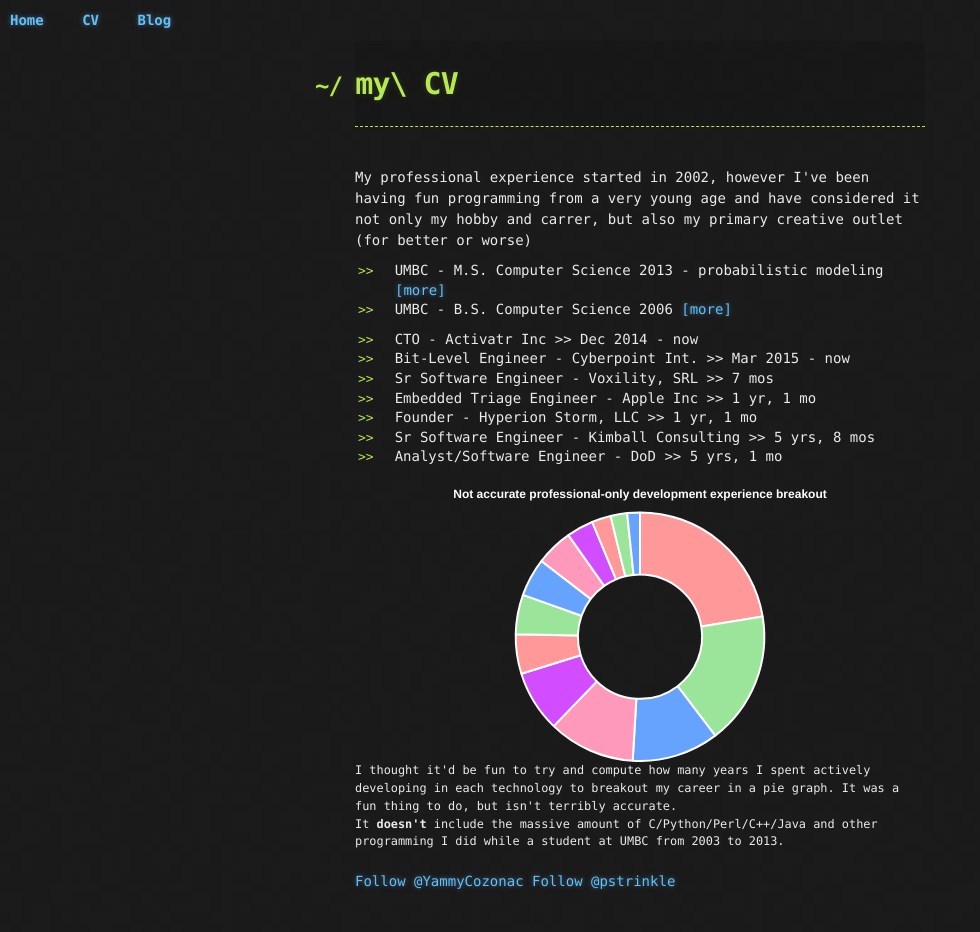
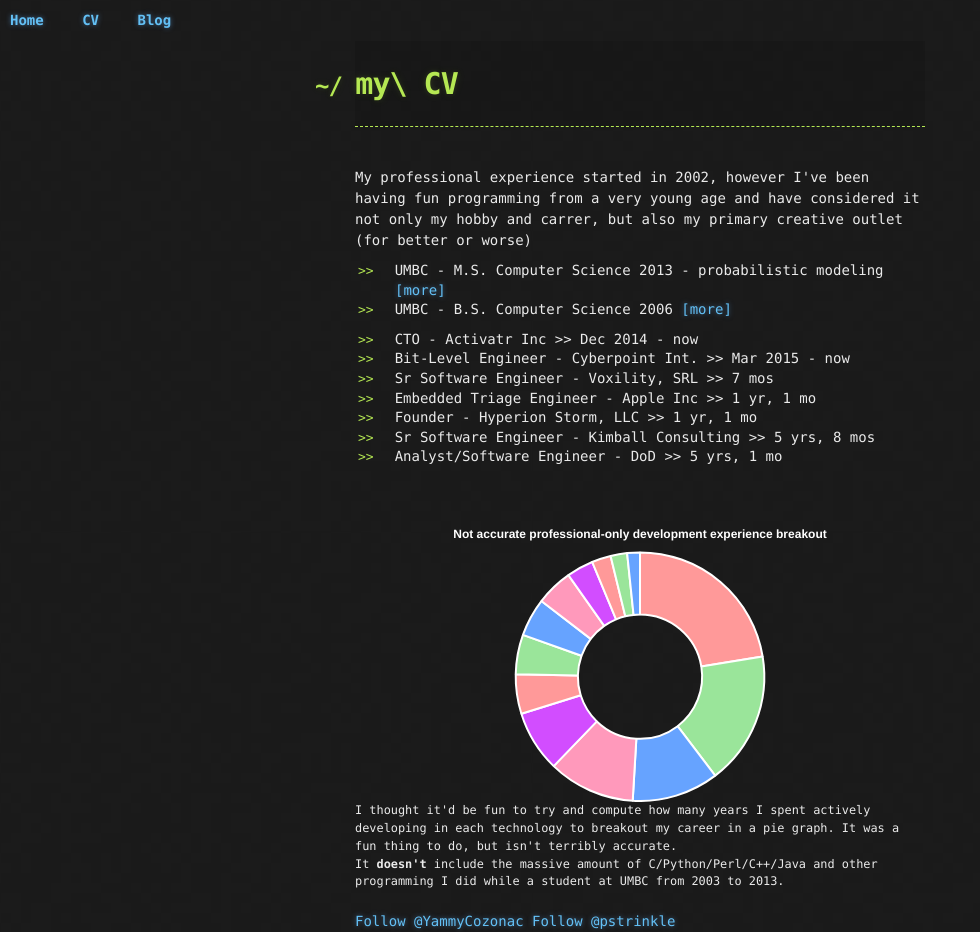
Before and after one commit to pstrinkle/pstrinkle.github.io, a Jekyll site: the page built from cv.html, in a window 1280 px wide. Shown: the whole page, without its empty margins (0-980 px from the left). Built offline with Jekyll 4.4.1, drawn with Linux system fonts in a browser that asks for light colours; nearby versions of some CDN libraries; comment, search, counter and statistics services are not loaded; before the commit the page ends 900 px from its top, so only the background shows below that.

Commit message:
Update stylesheet.css

```diff
--- a/stylesheets/stylesheet.css
+++ b/stylesheets/stylesheet.css
@@ -256,6 +256,12 @@
   zoom:1;
 }
 
+#canvas-holder {
+  width: 100%;
+  margin-top: 50px;
+  text-align: center;
+}
+
 #chartjs-tooltip {
   opacity: 1;
   position: absolute;
```
Lines whose indentation alone changed are shown as unchanged.
